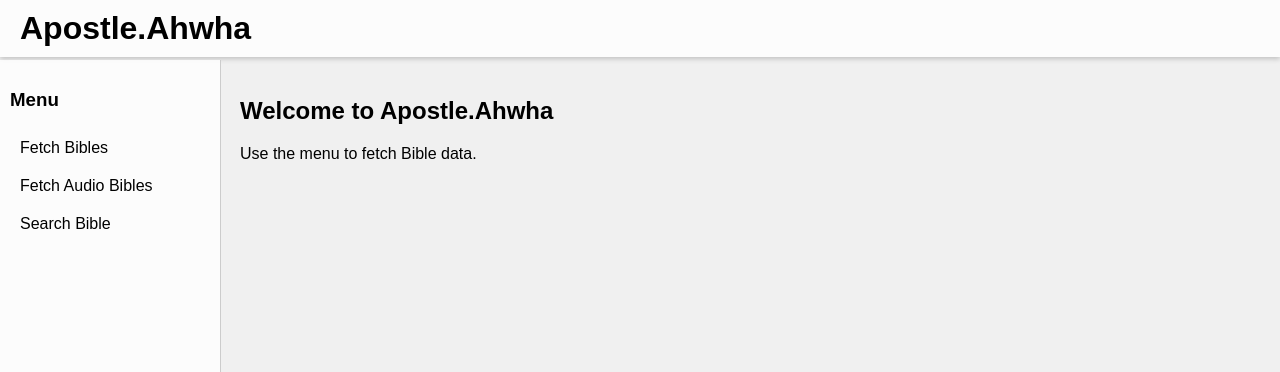
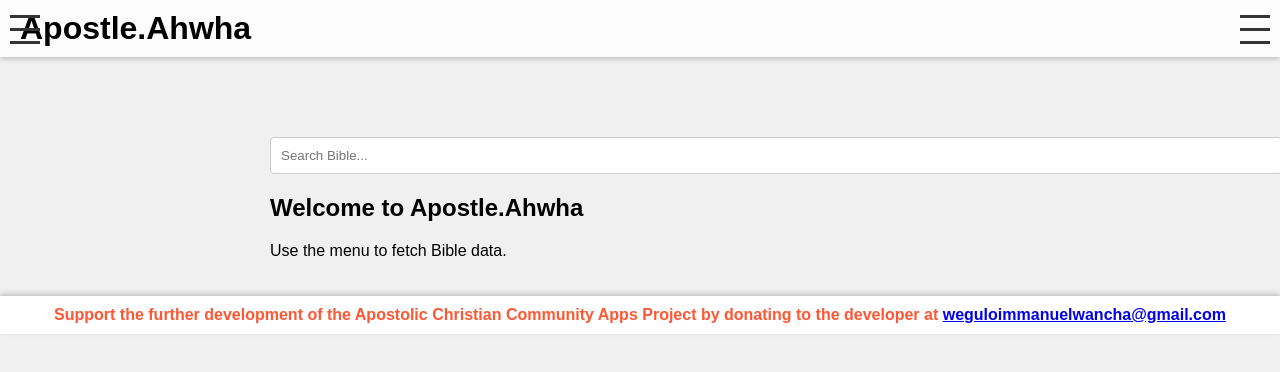
Before and after one commit to WEGULOIMMANUELWANCHA/APOSTLE.AHWHA, a plain HTML site: page index.html in a window 1280 px wide. Shown: the top 372 px of the page. Drawn offline with Linux system fonts and the light colour scheme.

Commit message:
Update index.html

```diff
--- a/index.html
+++ b/index.html
@@ -22,36 +22,104 @@
             margin: 0;
             color: black;
         }
-        nav {
-            background: rgba(255, 255, 255, 0.8);
+        .container {
+            width: 100%;
+            max-width: 1400px;
+            position: relative;
+            display: flex;
+        }
+        .sidebar {
+            position: fixed;
+            top: 0;
+            width: 220px;
+            height: 100%;
+            background-color: #333;
+            color: #fff;
+            overflow-y: auto;
+            transition: transform 0.3s ease;
+        }
+
+        .left-sidebar {
+            left: 0;
+            transform: translateX(-100%);
+        }
+
+        .right-sidebar {
+            right: 0;
+            transform: translateX(100%);
+        }
+
+        .sidebar.active {
+            transform: translateX(0);
+        }
+
+        .sidebar h3 {
+            text-align: center;
+            padding: 15px 0;
+            background-color: #444;
+            margin-bottom: 10px;
+        }
+
+        .sidebar a {
+            display: block;
+            padding: 12px 15px;
+            color: #fff;
+            text-decoration: none;
+        }
+
+        .sidebar a:hover {
+            background-color: #555;
+        }
+
+        .hamburger {
+            position: fixed;
+            top: 10px;
+            display: flex;
+            flex-direction: column;
+            cursor: pointer;
+        }
+
+        .left-hamburger {
+            left: 10px;
+        }
+
+        .right-hamburger {
+            right: 10px;
+        }
+
+        .hamburger div {
+            width: 30px;
+            height: 3px;
+            background-color: #333;
+            margin: 5px 0;
+            transition: all 0.3s;
+        }
+
+        .main-content {
+            padding: 20px;
+            margin-top: 60px;
+            width: 100%;
+            margin-left: 250px; /* Ensure content is not hidden by the left sidebar */
+        }
+
+        /* Search Bar */
+        .search-container {
+            margin-bottom: 20px;
+        }
+
+        .search-input {
+            width: 100%;
             padding: 10px;
-            position: fixed;
-            left: 0;
-            top: 60px;
-            width: 200px;
-            height: calc(100% - 60px);
-            overflow-y: auto;
-            border-right: 1px solid #ccc;
+            border: 1px solid #ccc;
+            border-radius: 4px;
         }
-        nav a {
-            display: block;
-            padding: 10px;
-            color: black;
-            text-decoration: none;
-            transition: background 0.3s;
-        }
-        nav a:hover {
-            background: rgba(200, 200, 200, 0.5);
-        }
-        main {
-            margin-left: 220px;
-            padding: 20px;
-        }
+
+        /* Button Styles */
         .button {
-            background-color: #4CAF50;
+            background-color: #007BFF; /* Blue Button */
             border: none;
             color: white;
-            padding: 10px 20px;
+            padding: 10px 15px;
             text-align: center;
             text-decoration: none;
             display: inline-block;
@@ -59,6 +127,26 @@
             margin: 4px 2px;
             cursor: pointer;
             border-radius: 4px;
+        }
+
+        /* Footer */
+        footer {
+            position: relative;
+            background-color: #fff;
+            padding: 10px;
+            text-align: center;
+            box-shadow: 0 -2px 5px rgba(0, 0, 0, 0.2);
+            margin-top: auto;
+        }
+
+        footer p {
+            margin: 0;
+        }
+
+        /* Coming Soon Note */
+        .coming-soon {
+            color: #FF5733; /* Red color for visibility */
+            font-weight: bold;
         }
     </style>
 </head>
@@ -68,19 +156,58 @@
     <h1>Apostle.Ahwha</h1>
 </header>
 
-<nav>
-    <h3>Menu</h3>
-    <a href="#" onclick="fetchBibles()">Fetch Bibles</a>
-    <a href="#" onclick="fetchAudioBibles()">Fetch Audio Bibles</a>
-    <a href="#" onclick="searchBible()">Search Bible</a>
-</nav>
+<div class="container">
+    <!-- Left Sidebar (App Provider Area) -->
+    <div class="sidebar left-sidebar" id="leftSidebar">
+        <h3>App Provider Area</h3>
+        <a href="#" onclick="fetchBibles()">All Bibles Apps</a>
+        <a href="#" onclick="fetchAudioBibles()">All Audio Bibles</a>
+        <a href="#" onclick="searchBible()">Search Bible</a>
+    </div>
 
-<main>
-    <div id="content">
-        <h2>Welcome to Apostle.Ahwha</h2>
-        <p>Use the menu to fetch Bible data.</p>
+    <!-- Right Sidebar (App User Area) -->
+    <div class="sidebar right-sidebar" id="rightSidebar">
+        <h3>App User Area</h3>
+        <a href="#" onclick="showComingSoon()">Address</a>
+        <a href="#" onclick="showComingSoon()">Arena</a>
+        <a href="#" onclick="showComingSoon()">Alerts</a>
+        <a href="#" onclick="showComingSoon()">Activity</a>
+        <a href="#" onclick="showComingSoon()">Analysis</a>
+        <a href="#" onclick="showComingSoon()">Acquire</a>
+        <a href="#" onclick="showComingSoon()">Atlas</a>
+        <a href="#" onclick="showComingSoon()">Associations</a>
+        <a href="#" onclick="showComingSoon()">Attention</a>
+        <a href="#" onclick="showComingSoon()">Articles</a>
     </div>
-</main>
+
+    <!-- Hamburger Buttons -->
+    <div class="hamburger left-hamburger" onclick="toggleSidebar('leftSidebar')">
+        <div></div>
+        <div></div>
+        <div></div>
+    </div>
+
+    <div class="hamburger right-hamburger" onclick="toggleSidebar('rightSidebar')">
+        <div></div>
+        <div></div>
+        <div></div>
+    </div>
+
+    <!-- Main Content -->
+    <div class="main-content">
+        <div class="search-container">
+            <input type="text" class="search-input" id="searchInput" placeholder="Search Bible..." onkeyup="searchBible()">
+        </div>
+        <div id="content">
+            <h2>Welcome to Apostle.Ahwha</h2>
+            <p>Use the menu to fetch Bible data.</p>
+        </div>
+    </div>
+</div>
+
+<footer>
+    <p class="coming-soon">Support the further development of the Apostolic Christian Community Apps Project by donating to the developer at <a href="mailto:weguloimmanuelwancha@gmail.com">weguloimmanuelwancha@gmail.com</a></p>
+</footer>
 
 <script>
     const apiKey = 'ba3c8247c3f559f0c2d3d160faccd001';
@@ -110,7 +237,7 @@
         const response = await fetch(`${baseUrl}/${bibleId}/books/${bookId}/chapters`, { headers: { 'api-key': apiKey } });
         const data = await response.json();
         const chapters = data.data;
-        displayContent(chapters.map(chapter => `<button class="button" onclick="fetchPassage('${bibleId}', '${chapter.id}')">${chapter.name}</button>`).join(' '));
+        displayContent(chapters.map(chapter => `<button class="button" onclick="fetchPassage('${bibleId}', '${chapter.id}')">${chapter.number}</button>`).join(' '));
     }
 
     async function fetchPassage(bibleId, passageId = 'Heb.4.7') {
@@ -119,16 +246,29 @@
         displayContent(`Passage: ${data.data.content}`);
     }
 
-    async function searchBible(bibleId = 'yourBibleId', keyword = 'love') {
-        const response = await fetch(`${baseUrl}/${bibleId}/search?query=${keyword}`, { headers: { 'api-key': apiKey } });
-        const data = await response.json();
-        displayContent(data.data.map(result => result.content).join('<br/>'));
+    function searchBible() {
+        const keyword = document.getElementById('searchInput').value;
+        if (keyword) {
+            // Implement search functionality here using the API
+            displayContent(`Searching for: ${keyword}... (Functionality to be implemented)`);
+        } else {
+            displayContent('Please enter a keyword to search.');
+        }
     }
 
     function displayContent(content) {
         const contentDiv = document.getElementById('content');
         contentDiv.innerHTML = `<h2>Results</h2><p>${content}</p>`;
     }
+
+    function showComingSoon() {
+        displayContent('This feature is coming soon!');
+    }
+
+    function toggleSidebar(sidebarId) {
+        const sidebar = document.getElementById(sidebarId);
+        sidebar.classList.toggle('active');
+    }
 </script>
 </body>
 </html>
```
